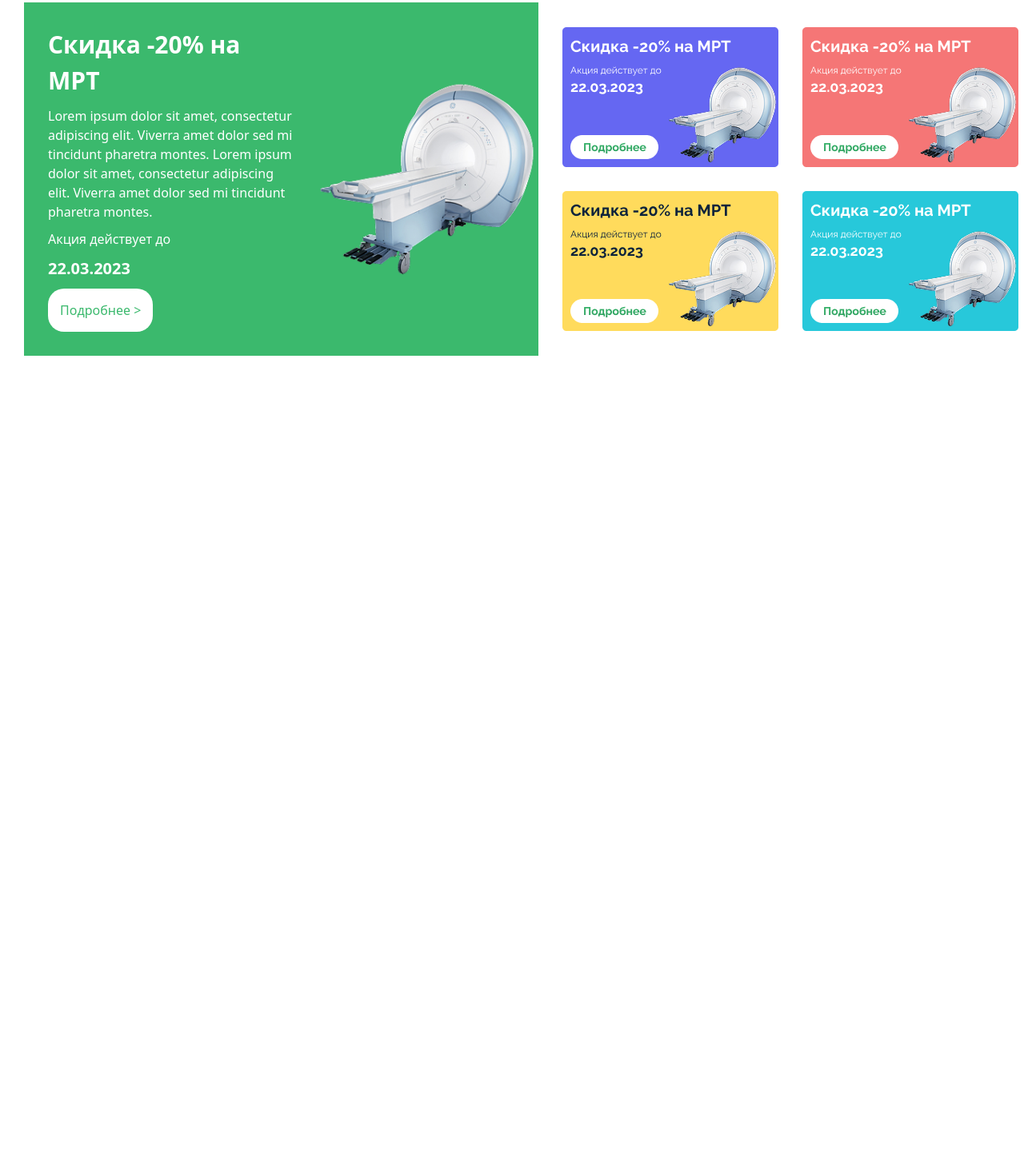
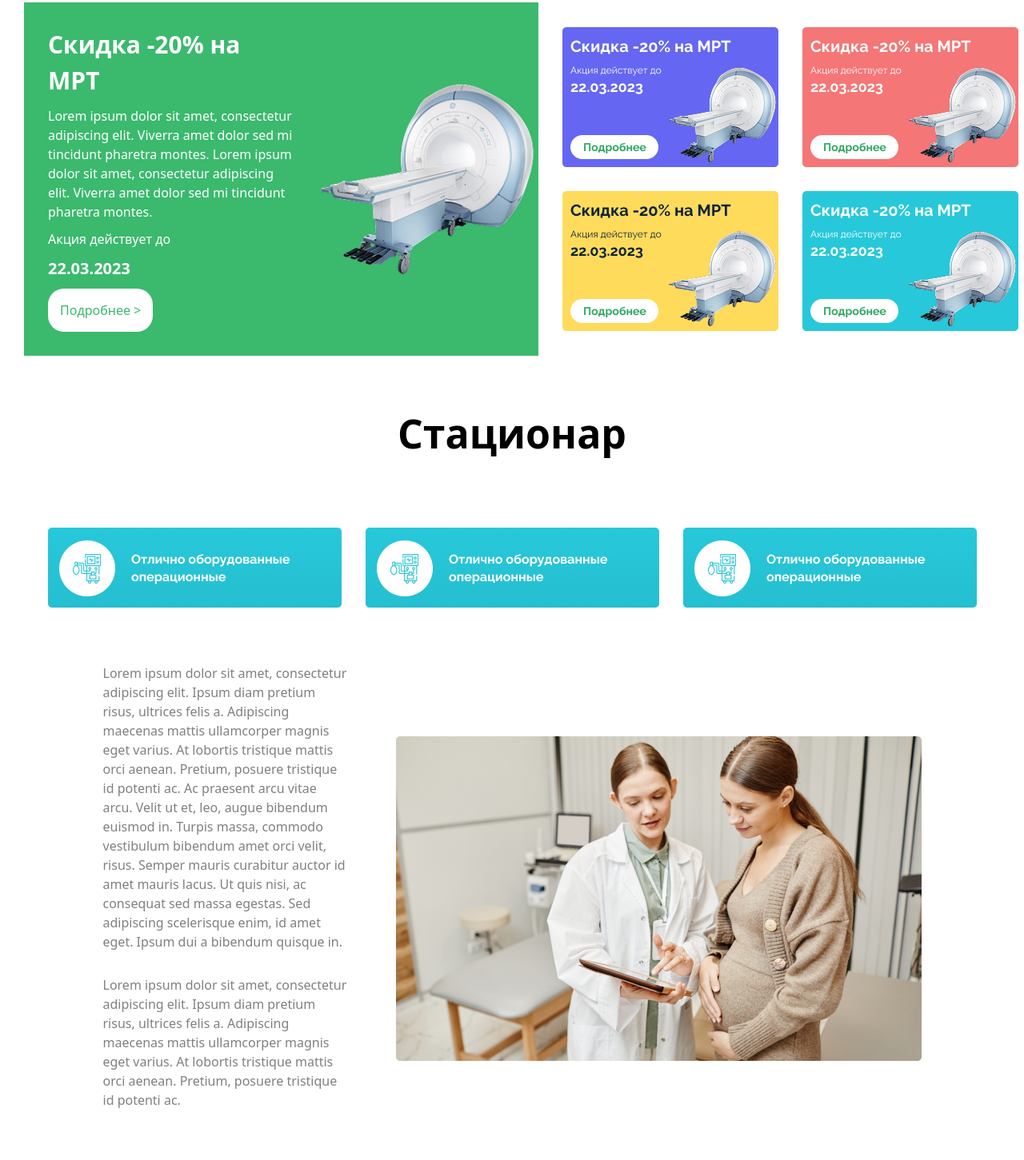
Before and after one commit to solopolo972-design/My-third-homework-in-git, a website: page src/index.html in a window 1280 px wide. Shown: the part 3945-5396 px from the top of the page at 80% size. Before the commit the page ends 4420 px from the top, so only its background shows below. Drawn offline with nearby package versions, Linux system fonts and the light colour scheme; files that its build step writes are made by us from their sources.

Commit message:
section 7 is done

```diff
--- a/src/index.html
+++ b/src/index.html
@@ -140,5 +140,27 @@
      </div>
     </div>
 
+
+    <div>
+        <div class="text-center mb-[50px] p-[30px]">
+            <h1 class="text-[50px] font-bold">Стационар</h1>
+        </div>
+        <div class="flex justify-center gap-[30px]">
+            <img src="./1 (1).png" alt="">
+            <img src="./1 (2).png" alt="">
+            <img src="./1 (3).png" alt="">
+        </div>
+      <div class="flex justify-center items-center mt-[10px] p-[30px]">
+        <div class="p-[30px] w-[30%]">
+            <p class="text-[gray] mb-[30px]">Lorem ipsum dolor sit amet, consectetur adipiscing elit. Ipsum diam pretium risus, ultrices felis a. Adipiscing maecenas mattis ullamcorper magnis eget varius. At lobortis tristique mattis orci aenean. Pretium, posuere tristique id potenti ac. Ac praesent arcu vitae arcu. Velit ut et, leo, augue bibendum euismod in. Turpis massa, commodo vestibulum bibendum amet orci velit, risus. Semper mauris curabitur auctor id amet mauris lacus. Ut quis nisi, ac consequat sed massa egestas. Sed adipiscing scelerisque enim, id amet eget. Ipsum dui a bibendum quisque in.</p>
+            <p class="text-[gray] mb-[30px]">Lorem ipsum dolor sit amet, consectetur adipiscing elit. Ipsum diam pretium risus, ultrices felis a. Adipiscing maecenas mattis ullamcorper magnis eget varius. At lobortis tristique mattis orci aenean. Pretium, posuere tristique id potenti ac. </p>
+        </div>
+        <div class="p-[30px]">
+            <img src="./Mask group.png" alt="">
+        </div>
+      </div>
+    </div>
+
+
 </body>
 </html>
```
Also changed, not shown: src/1 (1).png (added), src/1 (2).png (added), src/1 (3).png (added).
